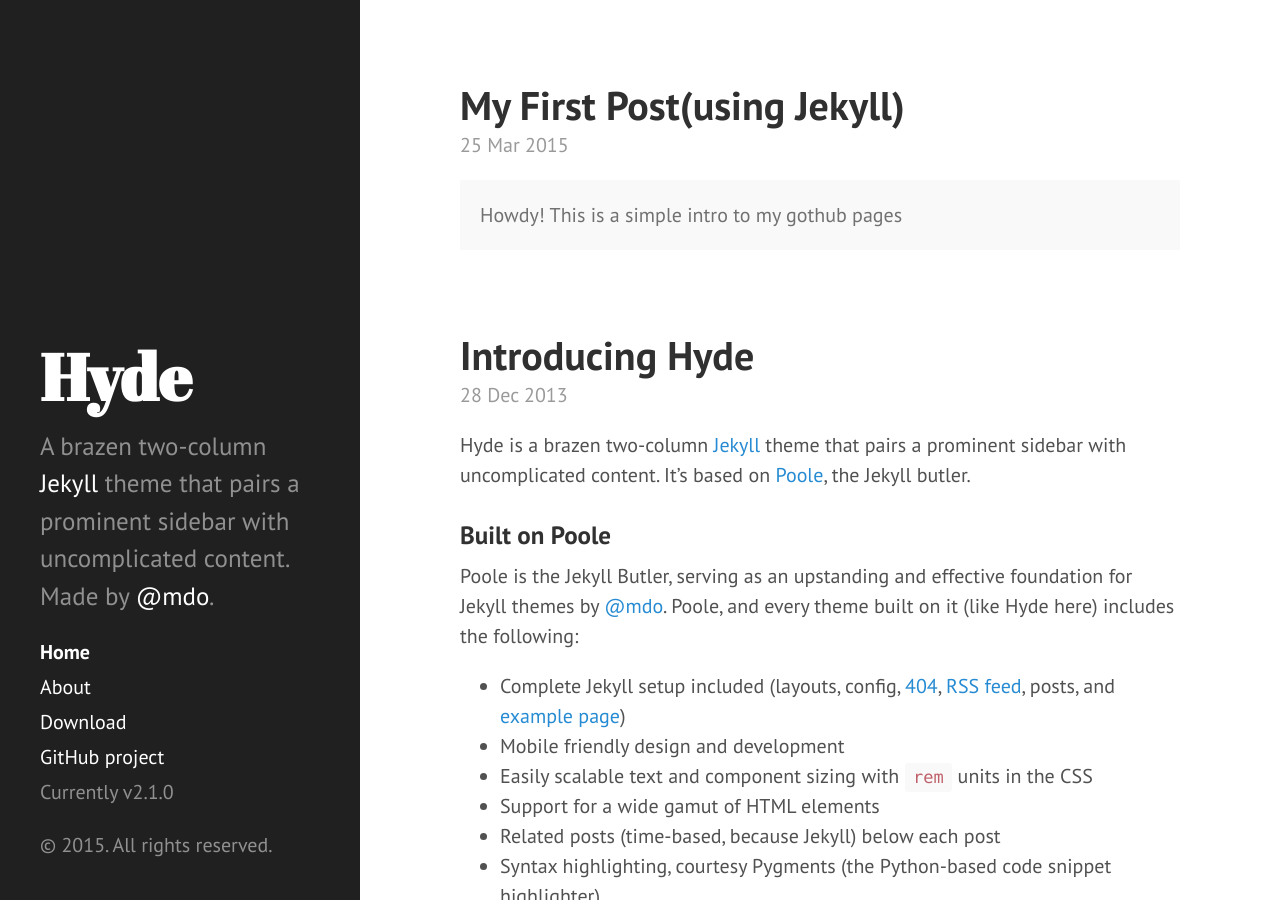
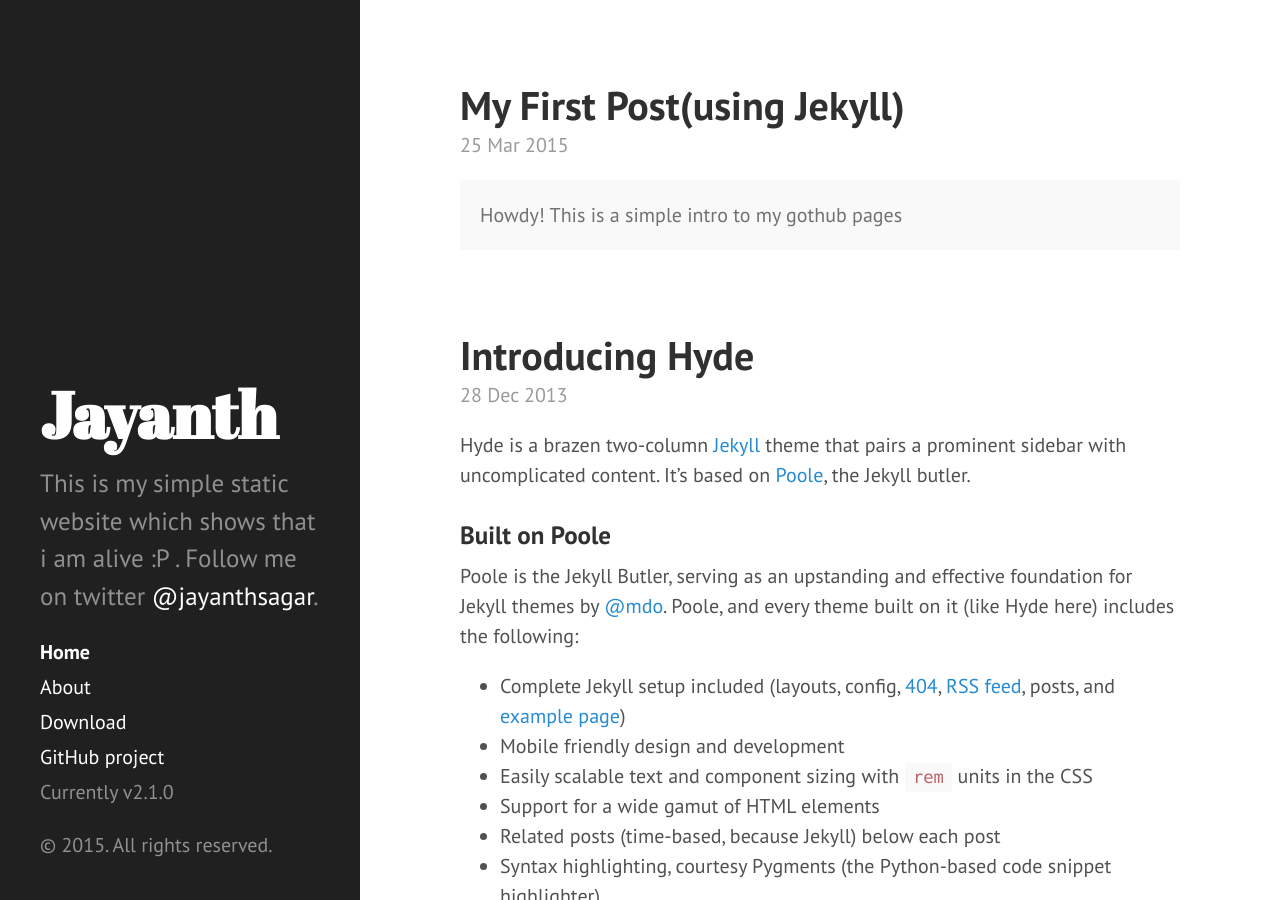
Before and after one commit to jayanthsagar/jayanthsagar.github.io, a Jekyll site: the page built from index.html, in a window 1280 px wide and 900 px high. Built offline with Jekyll 4.4.1, drawn with Linux system fonts in a browser that asks for light colours; Markdown is read by kramdown in place of the engine named in the settings; the list of posts is cut into pages by our own code.

Commit message:
updated _config.yml with my details

```diff
--- a/_config.yml
+++ b/_config.yml
@@ -7,15 +7,15 @@
 relative_permalinks: true
 
 # Setup
-title:            Hyde
-tagline:          'A Jekyll theme'
-description:      'A brazen two-column <a href="http://jekyllrb.com" target="_blank">Jekyll</a> theme that pairs a prominent sidebar with uncomplicated content. Made by <a href="https://twitter.com/mdo" target="_blank">@mdo</a>.'
-url:              http://hyde.getpoole.com
+title:            Jayanth
+tagline:          'Discovering smart way of doing things'
+description:      'This is my simple static website which shows that i am alive :P . Follow me on twitter <a href="https://twitter.com/jayanthsagar" target="_blank">@jayanthsagar</a>.'
+url:              http://jayanthsagar.github.io
 baseurl:          /
 
 author:
-  name:           'Mark Otto'
-  url:            https://twitter.com/mdo
+  name:           'Jayanth sagar'
+  url:            https://twitter.com/jayanthsagar
 
 paginate:         5
 
@@ -23,4 +23,4 @@
 version:          2.1.0
 
 github:
-  repo:           https://github.com/poole/hyde
+  repo:           https://github.com/jayanthsagar
```
